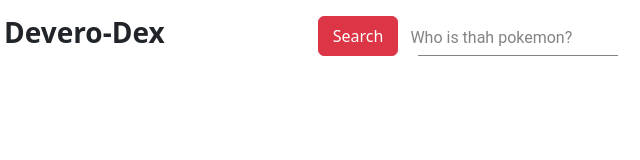
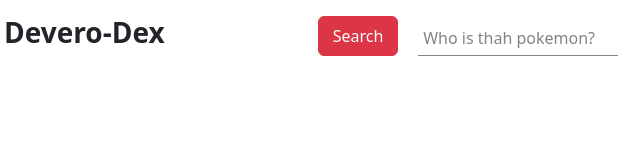
Before and after one commit to CMartinez-BB/PokeDex-js, a plain HTML site: page index.html in a window 1280 px wide. Shown: the full height of the page, 12-652 px from the left. Drawn offline with nearby package versions, Linux system fonts and the light colour scheme; no server answers.

Commit message:
add styles to INDEX, PUSH by DeveroCode

```diff
--- a/css/main.css
+++ b/css/main.css
@@ -27,9 +27,9 @@ label{
     color: #838384;
     cursor: pointer;
     position: absolute;
-    left: 33%;
+    left: 34%;
 
     transform: translateY(10px);
-    font-family: 'Roboto',sans-serif;
+
 
 }
```
